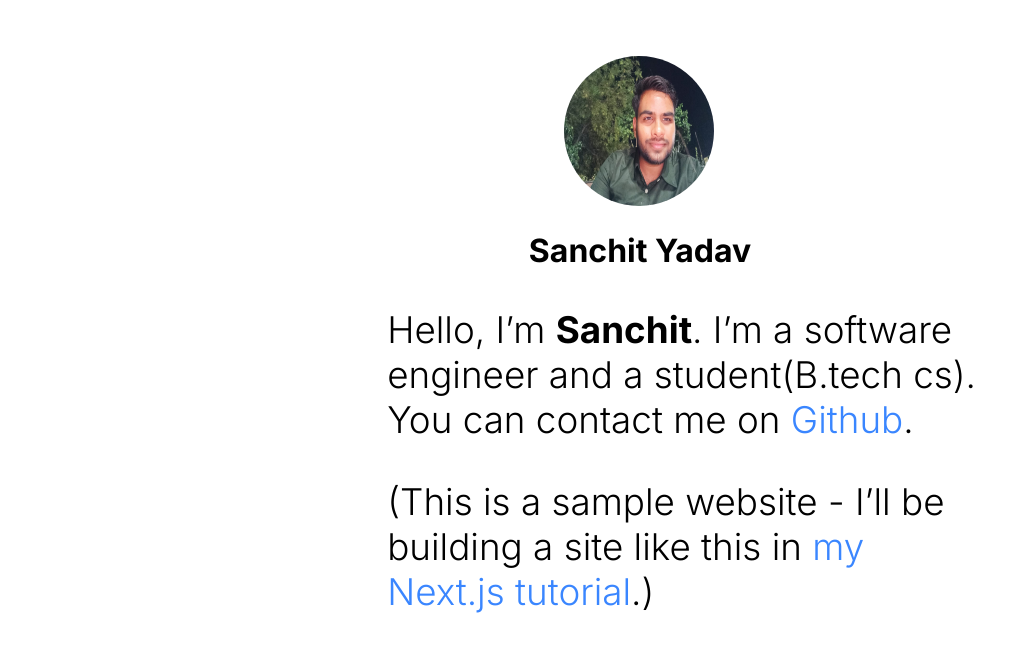
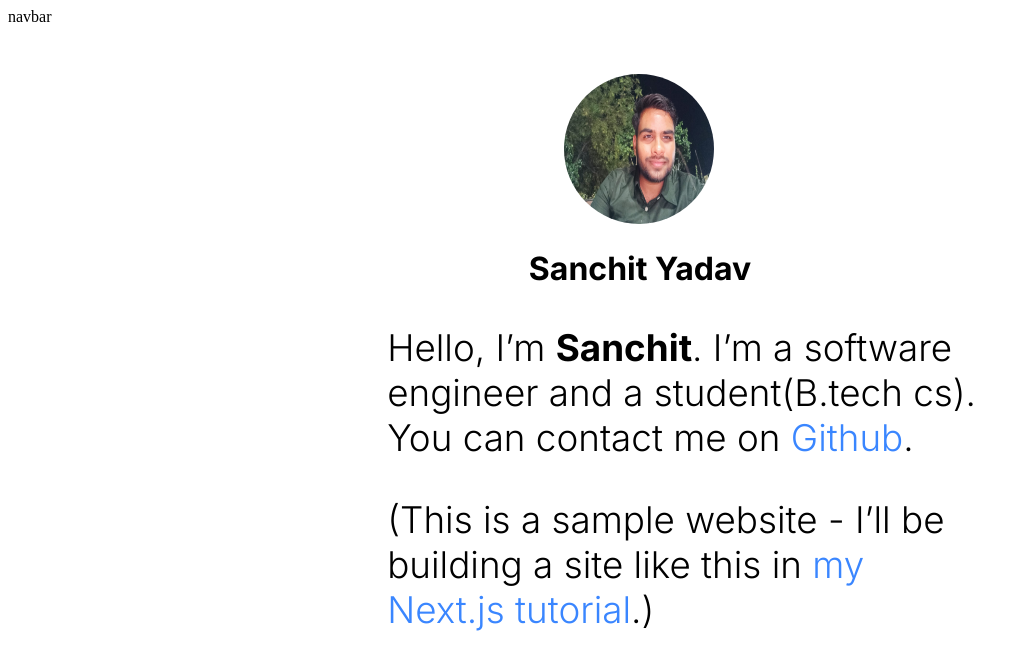
Before and after one commit to SanchitYadav2005/Next_Js, a Next.js app: page / in a window 1280 px wide. Shown: the top 670 px of the page, without its empty margins (0-1028 px from the left). Built offline with nearby package versions, Linux system fonts and the light colour scheme.

Commit message:
overrided our app js to set navbar on every page

```diff
--- a/pages/_app.js
+++ b/pages/_app.js
@@ -1,5 +1,11 @@
 // import '@/styles/globals.css'
+import Navbar from "./components/Navbar";
 
 export default function App({ Component, pageProps }) {
-  return <Component {...pageProps} />
+  return (
+    <>
+      <Navbar />
+      <Component {...pageProps} />
+    </>
+  );
 }
--- a/pages/components/Navbar.js
+++ b/pages/components/Navbar.js
@@ -0,0 +1,9 @@
+import React from "react";
+
+function Navbar(){
+    return(
+        <div>navbar</div>
+    )
+}
+
+export default Navbar;
--- a/pages/index.js
+++ b/pages/index.js
@@ -3,12 +3,16 @@ import Image from 'next/image';
 // so in next js you have to write stylesheet like this .
 import styles from '../styles/basic.module.css';
 import { Inter } from 'next/font/google'
+import Head from 'next/head';
 
 const inter = Inter({ subsets: ['latin'] })
 export default function Home() {
 
   return (
     <>
+      <Head>
+        <title>Home</title>
+      </Head>
       <main className={inter.className}>
         <Image
           className={styles.img}
```
